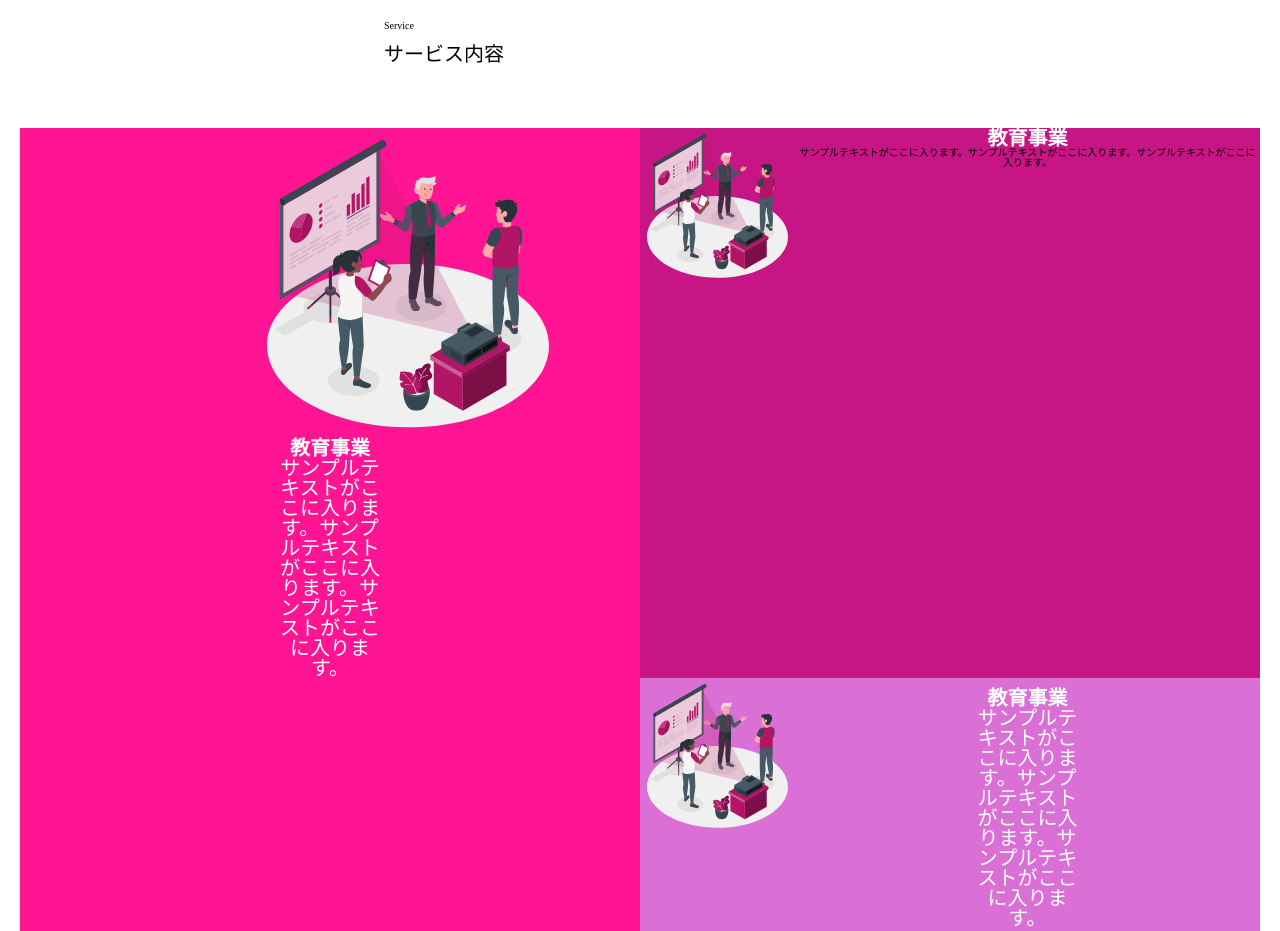
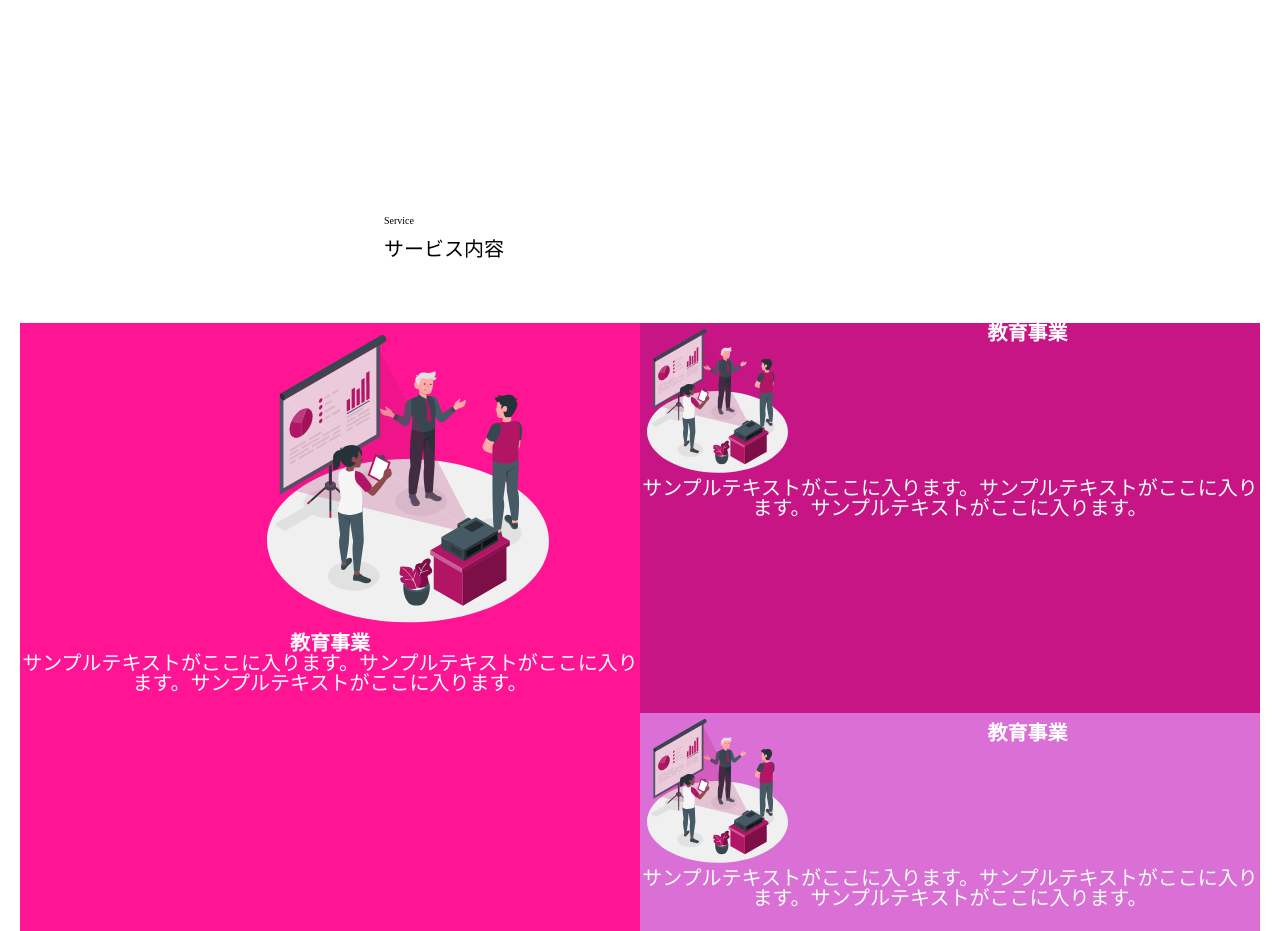
Before and after one commit to iwaki1990/202104221810, a plain HTML site: page index.html in a window 1280 px wide. Shown: the part 1560-2491 px from the top of the page. Drawn offline with Linux system fonts and the light colour scheme.

Commit message:
15th commit

```diff
--- a/css/style.css
+++ b/css/style.css
@@ -189,7 +189,7 @@ img.about_picture {
 
 .about_back{
     border:1px solid #e5e5e5;
-    padding: 50px;
+    padding: 150px;
     padding-left: 30px;
     background-color:lightgray;
 
@@ -284,15 +284,24 @@ margin-right: 20px;
 
 .example1{
   display: inline-block;
-  width: 100px;
+
  color: #fff;
  font-size: 20px;
 }
 
+.example2{
+  display: inline-block;
+
+ color: #fff;
+ font-size: 20px;
+}
+
+
+
 /*blog*/
 
 .blog{
-  margin-top: 30%;
+  margin-top: 50%;
 
 }
 
--- a/index.html
+++ b/index.html
@@ -48,7 +48,7 @@
           <div class="meeting_a">
             <div class="meeting1"><img src="img/service__first.svg" style="vertical-align:middle;"></div>
             <h3 class="example1">教育事業</h3><br>
-            <p class="example1">サンプルテキストがここに入ります。サンプルテキストがここに入ります。サンプルテキストがここに入ります。</p>
+            <p class="example2">サンプルテキストがここに入ります。サンプルテキストがここに入ります。サンプルテキストがここに入ります。</p>
           </div>
           <div class="about__content">
             <h2 class="about__content-ttl"></h2>
@@ -56,15 +56,15 @@
         </div>
         <div class="meeting_right">
           <div class="meeting_b">
-            <div class="meeting2"><img src="img/service__first.svg" style="vertical-align:middle" alt=" " align="middle">
-                  <h4 class="example1">教育事業</h4><br>
-                  <p　class="example1">サンプルテキストがここに入ります。サンプルテキストがここに入ります。サンプルテキストがここに入ります。</p>
+            <div class="meeting2"><img src="img/service__first.svg" style="vertical-align:middle" alt=" ">
+                  <h3 class="example1">教育事業</h3><br>
+                  <p class="example2">サンプルテキストがここに入ります。サンプルテキストがここに入ります。サンプルテキストがここに入ります。</p>
             </div>
           </div>
               <div class="meeting_c">
                 <div class="meeting3"><img src="img/service__first.svg" style="vertical-align:middle;"><br>
-                  <h4 class="example1">教育事業</h4><br>
-                  <p class="example1">サンプルテキストがここに入ります。サンプルテキストがここに入ります。サンプルテキストがここに入ります。</p>
+                  <h3 class="example1">教育事業</h3><br>
+                  <p class="example2">サンプルテキストがここに入ります。サンプルテキストがここに入ります。サンプルテキストがここに入ります。</p>
                 </div>
               </div>
         </div>
@@ -109,9 +109,11 @@
             </div>
           </div>
         </div>
+        <div class="buttom"><a href="#" class="btn-circle-border-simple">一覧ページへ</a></div>
       </div>
+
     </section>
-    <section class="buttom"><a href="#" class="btn-circle-border-simple">一覧ページへ</a></section>
+
     <section class="company">
       <div class="companytitle1">Company </div>
       <div class="companytitle2"> 会社概要 </div>
```
